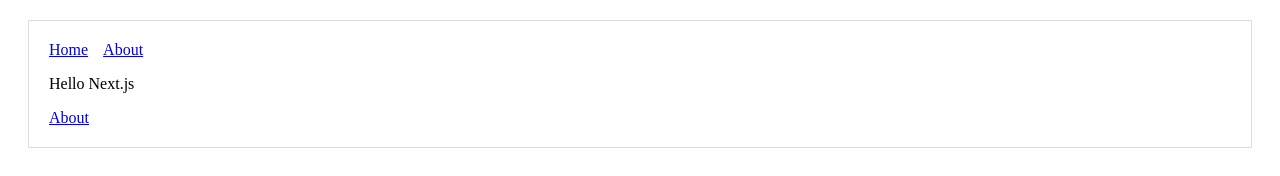
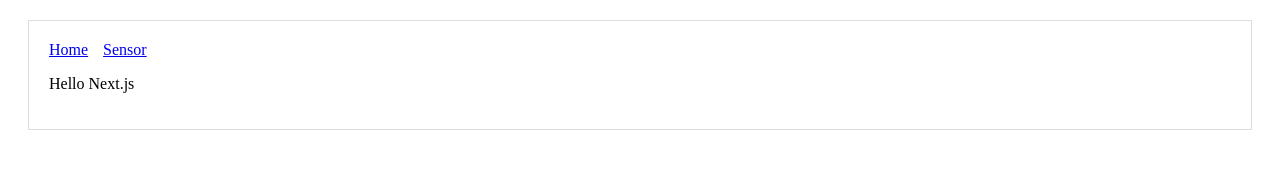
Before and after one commit to magnus08/collfront2, a Next.js app: page / in a window 1280 px wide. Shown: the top 176 px of the page. Built offline with nearby package versions, Linux system fonts and the light colour scheme.

Commit message:
Experimenting with async fetching.

```diff
--- a/components/Header.js
+++ b/components/Header.js
@@ -9,8 +9,8 @@ const Header = () => (
     <Link href="/">
       <a style={linkStyle}>Home</a>
     </Link>
-    <Link href="/about">
-      <a style={linkStyle}>About</a>
+    <Link href="/sensor">
+      <a style={linkStyle}>Sensor</a>
     </Link>
   </div>
 );
--- /dev/null
+++ b/fetch/urls.js
@@ -0,0 +1,5 @@
+
+const baseUrl = "http://127.0.0.1:5000";
+
+export const sensorOne = () => `${baseUrl}/sensor`;
+export const lastImage = () => `${baseUrl}/image`;
--- a/package.json
+++ b/package.json
@@ -12,6 +12,7 @@
   "author": "",
   "license": "ISC",
   "dependencies": {
+    "isomorphic-unfetch": "^3.0.0",
     "next": "^9.0.3",
     "react": "^16.8.6",
     "react-dom": "^16.8.6"
--- a/pages/index.js
+++ b/pages/index.js
@@ -6,7 +6,6 @@ const Index = () => (
   <div>
     <CollLayout>
       <p>Hello Next.js</p>
-      <Link href="/about"><a>About</a></Link>
     </CollLayout>
   </div>
 );
```
Also changed, not shown: pages/about.js (deleted, +0 -12 lines), pages/sensor.js (added, +21 -0 lines), 1 other file (tests, documents, lock files or other folders).
